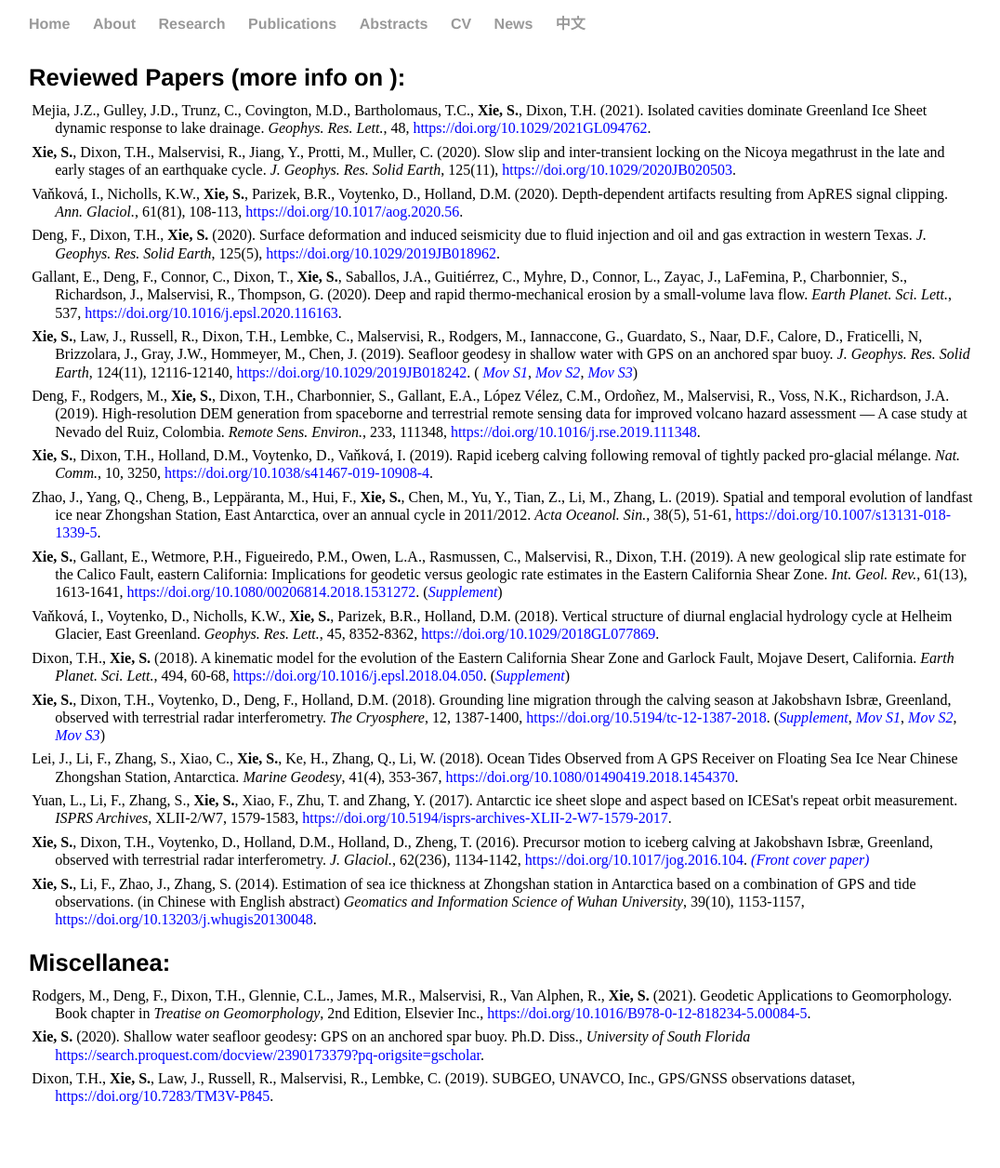
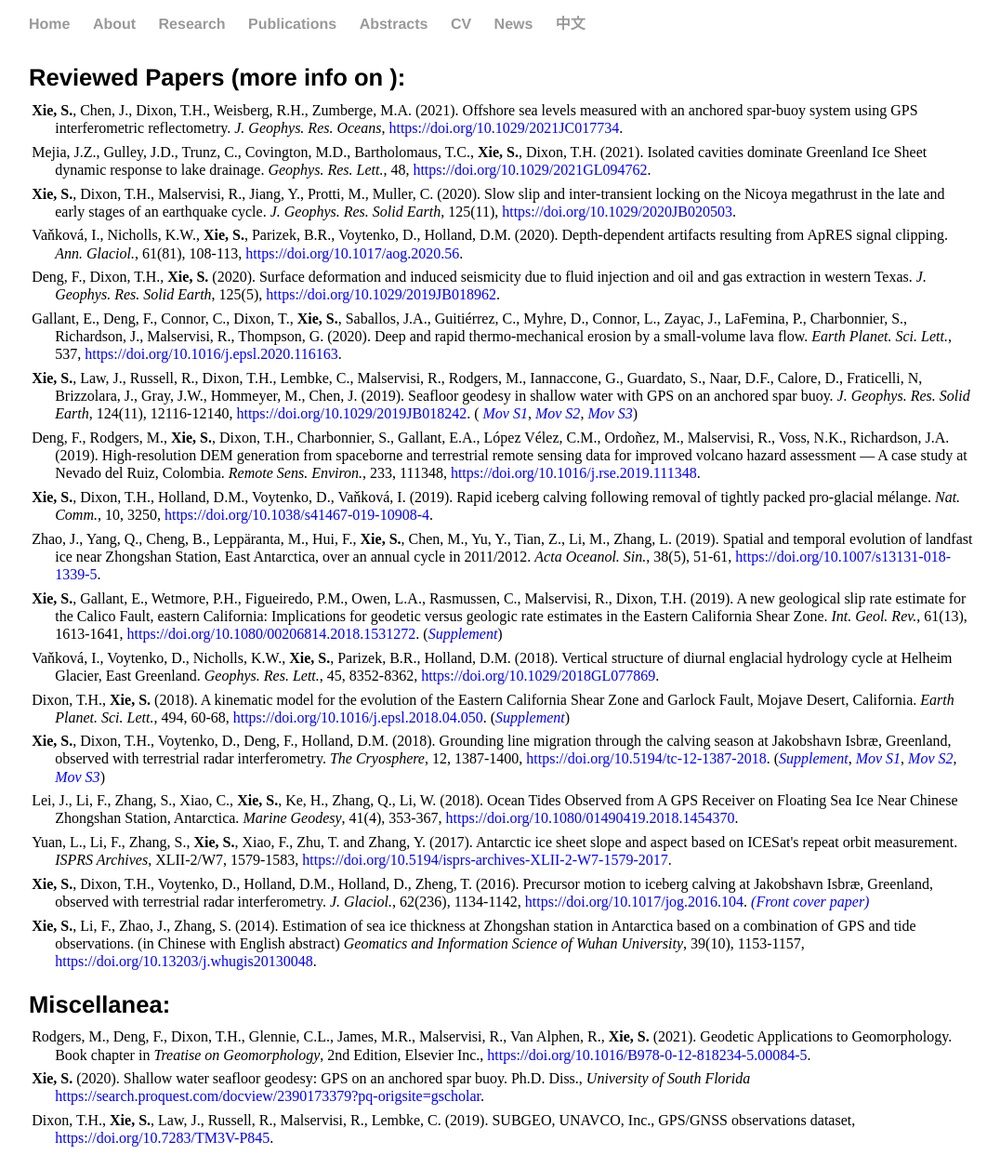
Before and after one commit to suruixie/suruixie.github.io, a Jekyll site: the page built from publications/index.html, in a window 1280 px wide. Shown: the whole page at 93% size, without its empty margins (97-1173 px from the left). Built offline with Jekyll 4.4.1, drawn with Linux system fonts in a browser that asks for light colours; a style sheet for code colours, icons or effects is not loaded; before the commit the page ends 1211 px from its top, so only the background shows below that.

Commit message:
Update index.html

```diff
--- a/publications/index.html
+++ b/publications/index.html
@@ -5,6 +5,8 @@
 <link rel="stylesheet" href="https://cdn.rawgit.com/jpswalsh/academicons/master/css/academicons.min.css">
 <div class="publications">
 	<h4 style="margin-bottom:0.3em;">Reviewed Papers (more info on <a  href="https://scholar.google.com/citations?hl=en&user=kF4StsMAAAAJ&view_op=list_works" style="color:#0000FF;"><i class="ai ai-google-scholar ai-2x"></i></a>): </h4>
+	<p  class="publist" style="font-size:1.0em;">
+	        <strong>Xie, S.</strong>, Chen, J., Dixon, T.H., Weisberg, R.H., Zumberge, M.A. (2021). Offshore sea levels measured with an anchored spar-buoy system using GPS interferometric reflectometry. <em>J. Geophys. Res. Oceans</em>, <a href="https://doi.org/10.1029/2021JC017734" style="color:#0000FF;">https://doi.org/10.1029/2021JC017734</a>.<br>
 	<p  class="publist" style="font-size:1.0em;">
 	        Mejia, J.Z., Gulley, J.D., Trunz, C., Covington, M.D., Bartholomaus, T.C., <strong>Xie, S.</strong>, Dixon, T.H. (2021). Isolated cavities dominate Greenland Ice Sheet dynamic response to lake drainage. <em>Geophys. Res. Lett.</em>, 48, <a href="https://doi.org/10.1029/2021GL094762" style="color:#0000FF;">https://doi.org/10.1029/2021GL094762</a>.<br>
 	<p  class="publist" style="font-size:1.0em;">
```
